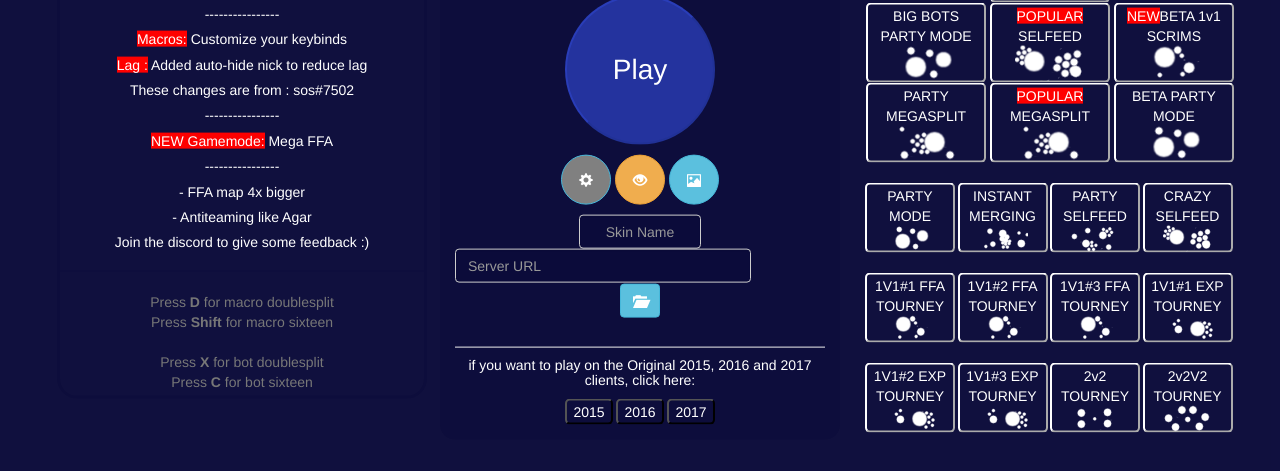
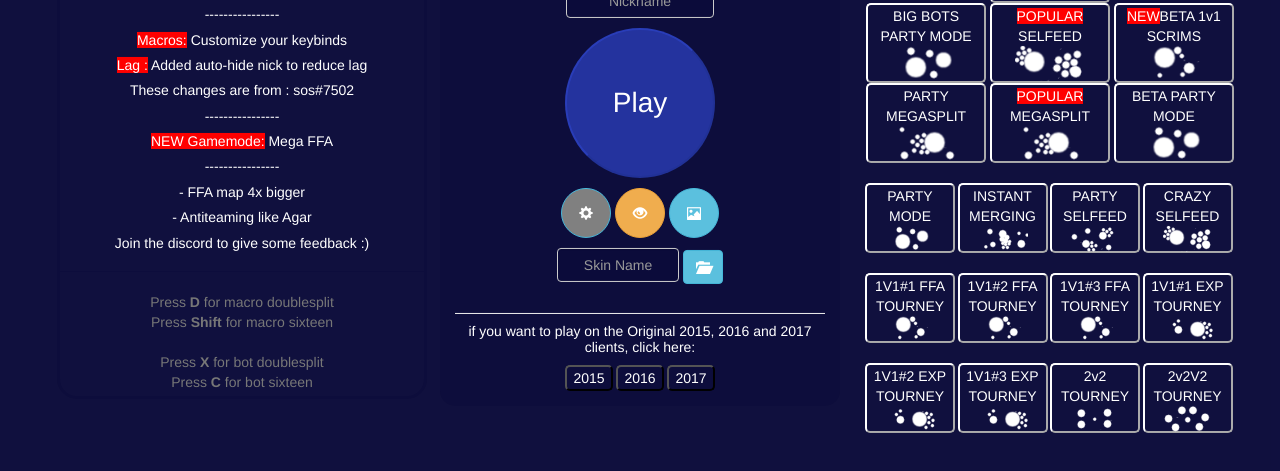
Before and after one commit to jimboy3100/imsolo-client, a plain HTML site: page web/index.html in a window 1280 px wide. Shown: the part 259-730 px from the top of the page. Drawn offline with nearby package versions, Linux system fonts and the light colour scheme; no server answers; a script that the page names is missing.

Commit message:
Update index.html

```diff
--- a/web/index.html
+++ b/web/index.html
@@ -56,7 +56,7 @@
                     <label class="control control-checkbox">Fill Skins<input id="fillSkin" type="checkbox" /><div class="control_indicator"></div></label>
                     <label class="control control-checkbox">Show Background Sectors<input id="backgroundSectors" type="checkbox" /><div class="control_indicator"></div></label>
                     <label class="control control-checkbox">Enable Smooth Animations<input id="jellyPhysics" type="checkbox" /><div class="control_indicator"></div></label>
-					<label class="control control-checkbox">Server URL<input id="serverURL" type="checkbox" /><div class="control_indicator"></div></label>
+					<label class="control control-checkbox">Server URL<input id="showServerURL" type="checkbox" /><div class="control_indicator"></div></label>
 
                     <div id="keys">
                         <p class="keyName">Feed
@@ -106,8 +106,8 @@
             <button id="gallery-btn" onclick="openSkinsList()" class="btn btn-play btn-primary btn-needs-server btn-info glyphicon glyphicon-picture"></button>
             <div style="text-align:center;" class="form-group">
                 <input id="skin" class="form-control" placeholder="Skin Name">
-				<input id="serverURL" class="form-control" placeholder="Server URL"  style="width:80%">
-				<button id="server-btn" onclick="openServer()" class="btn btn-play btn-primary btn-needs-server btn-info glyphicon glyphicon-folder-open"></button>
+				<input type="hidden" id="serverURL" class="form-control" placeholder="Server URL" style="width:80%">
+				<button type="hidden" id="server-btn" onclick="openServer()" class="btn btn-play btn-primary btn-needs-server btn-info glyphicon glyphicon-folder-open"></button>
             </div>
             <div id="settings" class="checkbox">
                 <table style="width:100%">
```
